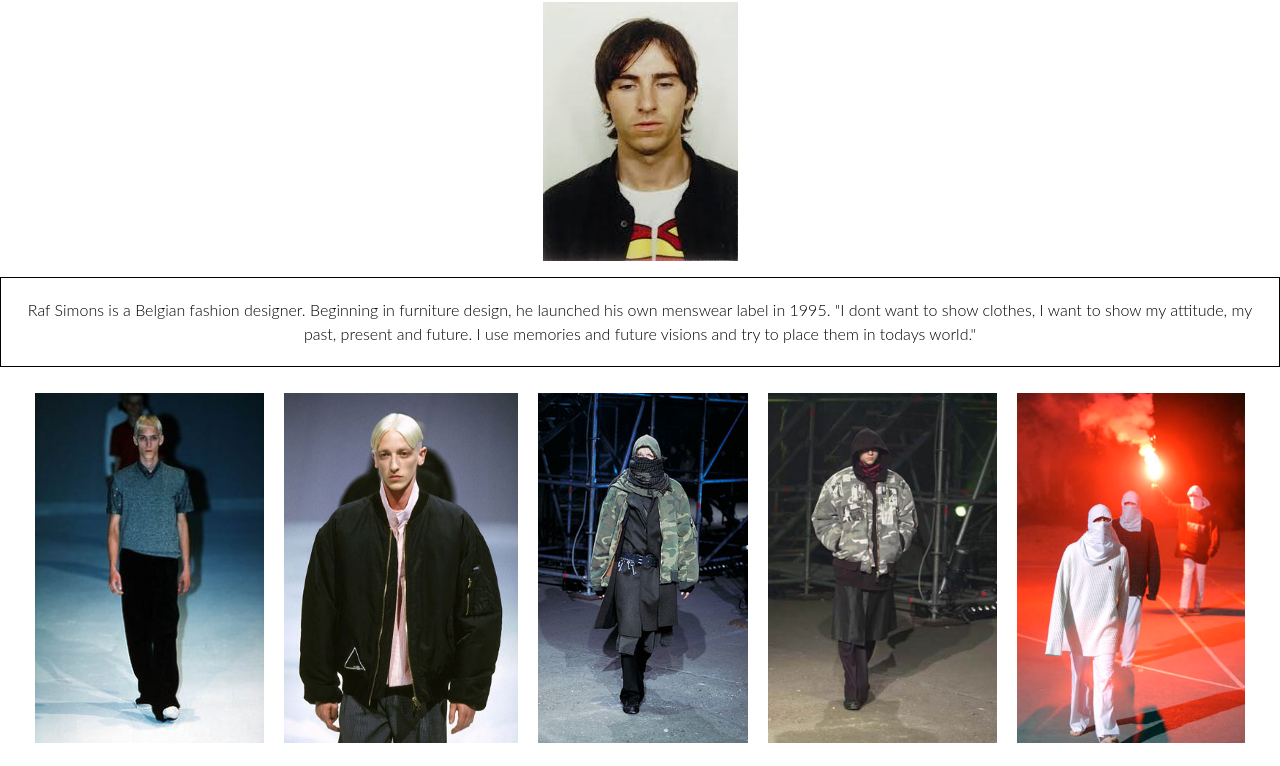
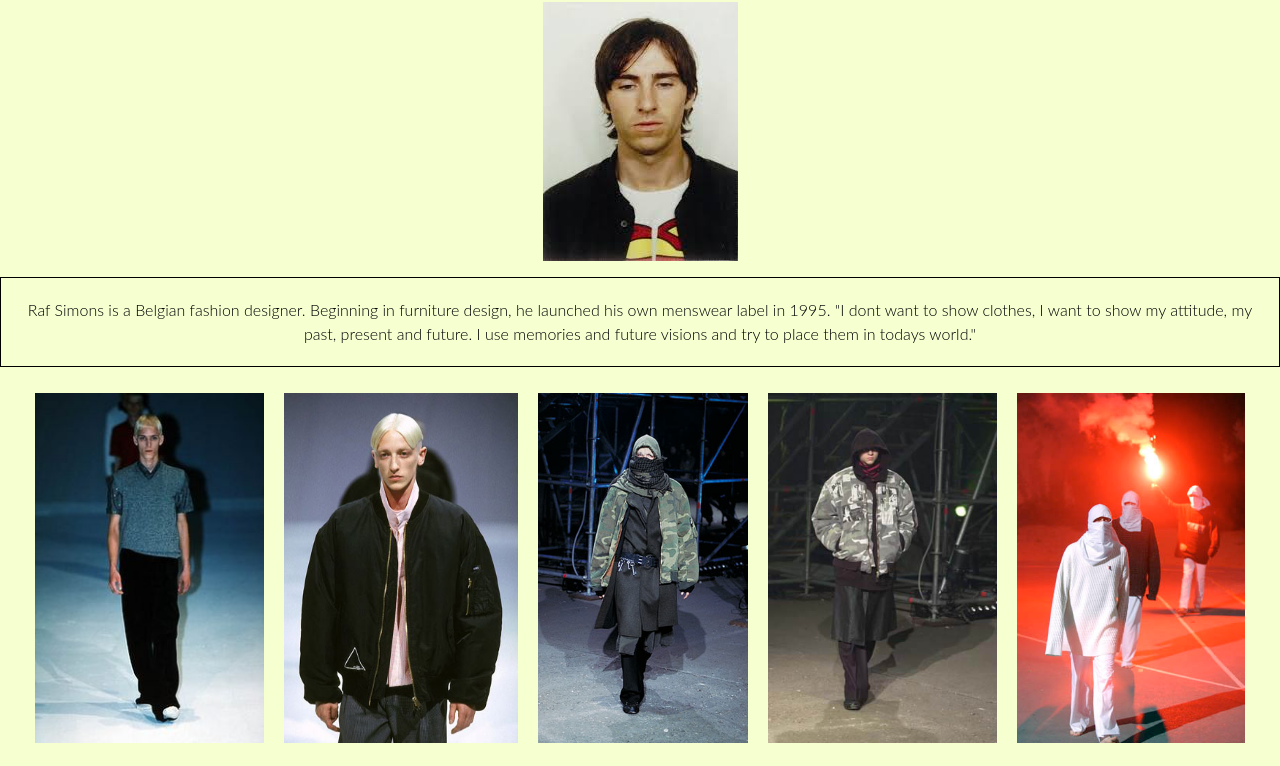
Before and after one commit to michaeladams01/Raf-Simons, a plain HTML site: page index.html in a window 1280 px wide. Shown: the part 65-831 px from the top of the page. Drawn offline with Linux system fonts and the light colour scheme.

Commit message:
Update main css background color

```diff
--- a/main.css
+++ b/main.css
@@ -4,6 +4,7 @@
   flex-direction: column;
   font-weight: 300;
   line-height: 1.5em;
+  background-color:#f5ffd0;
 }
 
 body{
```
